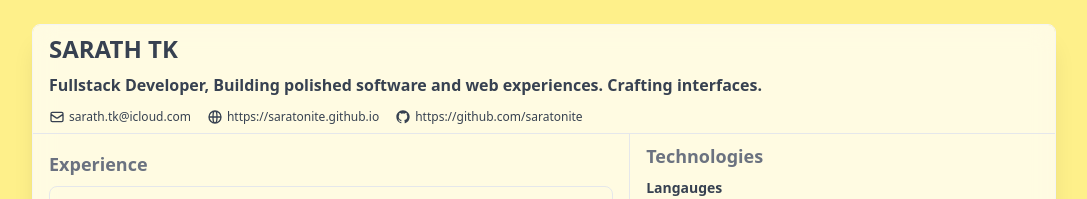
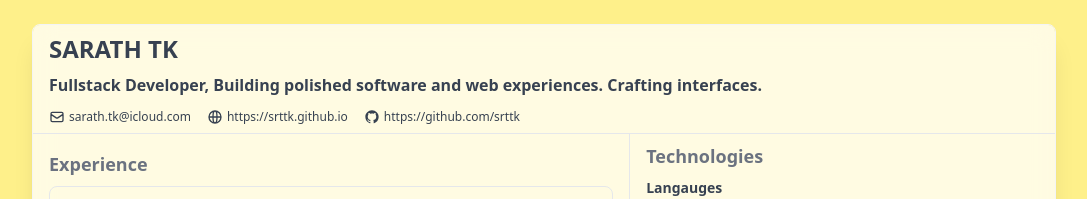
Before and after one commit to srttk/resume, a React (Vite) app: page / in a window 1280 px wide. Shown: the top 199 px of the page, without its empty margins (96-1183 px from the left). Built offline with nearby package versions, Linux system fonts and the light colour scheme.

Commit message:
v4 updates

```diff
--- a/scripts/pdfexporter.js
+++ b/scripts/pdfexporter.js
@@ -5,7 +5,7 @@ const distDir = path.resolve(".");
 
 const options = {
   url: `file://${distDir}/dist/index.html`,
-  //url: 'http://saratonite.github.io/resume/',
+  //url: 'http://srttk.github.io/resume/',
   print: true,
   output: "sarath-tk-resume.pdf",
 };
--- a/src/App.tsx
+++ b/src/App.tsx
@@ -38,7 +38,7 @@ export default function App() {
                 </span>
                 sarath.tk@icloud.com
               </a>
-              <a href="https://saratonite.github.io" className="flex gap-1">
+              <a href="https://srttk.github.io" className="flex gap-1">
                 <span>
                   <svg
                     xmlns="http://www.w3.org/2000/svg"
@@ -55,9 +55,9 @@ export default function App() {
                     />
                   </svg>
                 </span>
-                https://saratonite.github.io
+                https://srttk.github.io
               </a>
-              <a href="https://github.com/saratonite" className="flex gap-1">
+              <a href="https://github.com/srttk" className="flex gap-1">
                 <span>
                   <svg
                     fill="currentColor"
@@ -71,7 +71,7 @@ export default function App() {
                     ></path>
                   </svg>
                 </span>
-                https://github.com/saratonite
+                https://github.com/srttk
               </a>
             </div>
           </div>
--- a/src/index.old.html
+++ b/src/index.old.html
@@ -13,7 +13,7 @@
 <body>
     <div class="container" id="wrapper">
         <div id="back-to-home-btn" class="noprint">
-            <a id="go-back-origin" href="http://saratonite.github.io" title="Back to home"
+            <a id="go-back-origin" href="http://srttk.github.io" title="Back to home"
                 class="btn btn-action btn-primary circle">&larr;</a>
             <a title="Print this page" class="btn btn-action btn-primary circle" onclick="window.print()">&trpezium;</a>
         </div>
@@ -22,8 +22,8 @@
                 <div class="column col-8 col-xs-12">
                     <h4>SARATH TK ⚡️</h4>
                     <a target="_blank" href="http://sarath.tk?ref=resume">&xutri;http://sarath.tk</a>
-                    <a target="_blank" href="https://github.com/saratonite?ref=resume">&xutri;
-                        https://github.com/saratonite</a><br />
+                    <a target="_blank" href="https://github.com/srttk?ref=resume">&xutri;
+                        https://github.com/srttk</a><br />
                 </div>
                 <div class="column col-4 col-xs-12">
 
--- a/vite.config.ts
+++ b/vite.config.ts
@@ -6,6 +6,6 @@ export default defineConfig(({ command, mode }) => {
   const isDev = mode === "development";
   return {
     plugins: [react()],
-    base: isDev ? "" : "https://saratonite.github.io/resume",
+    base: isDev ? "" : "https://srttk.github.io/resume",
   };
 });
```
Also changed, not shown: package.json (+4 -4 lines), 1 other file (tests, documents, lock files or other folders).
